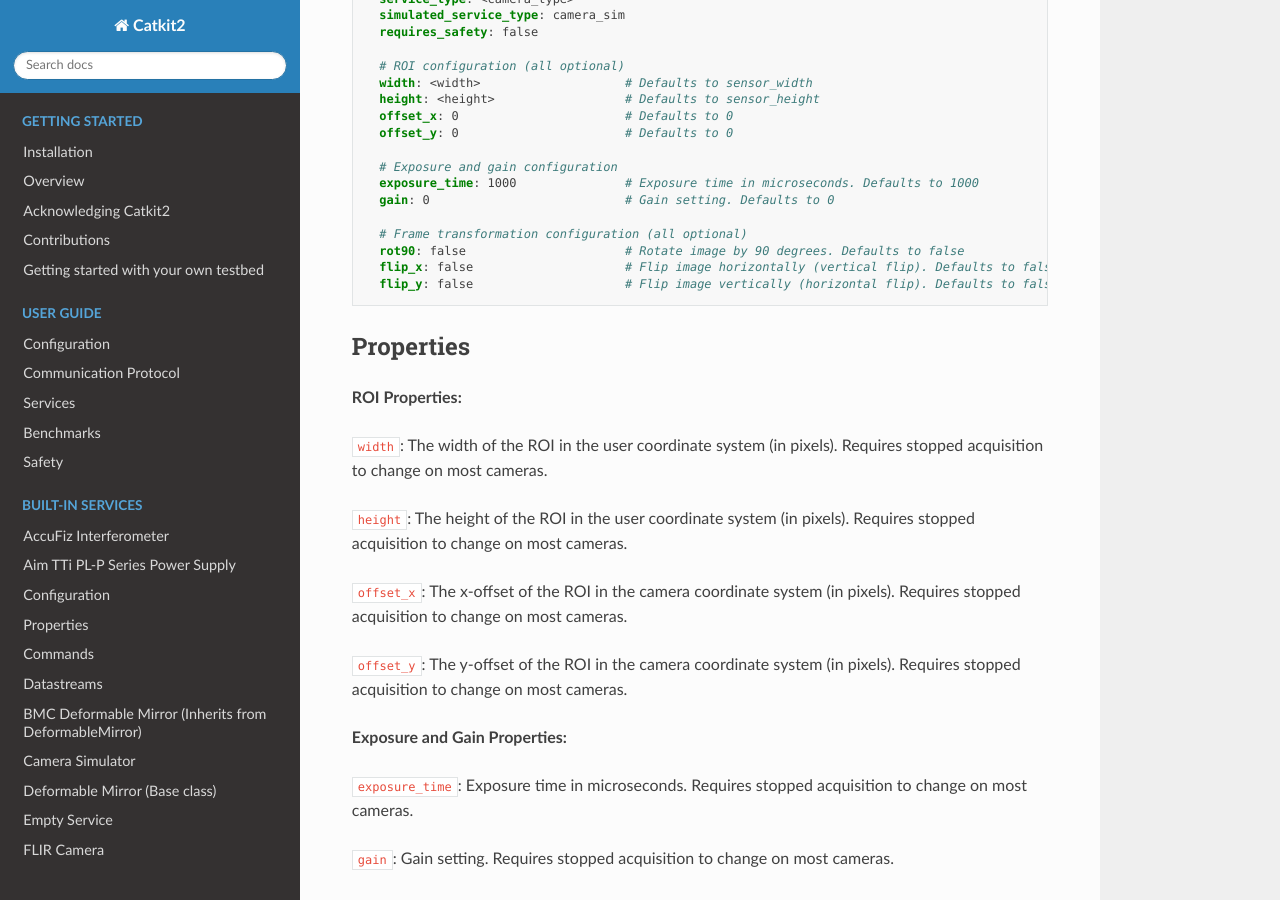
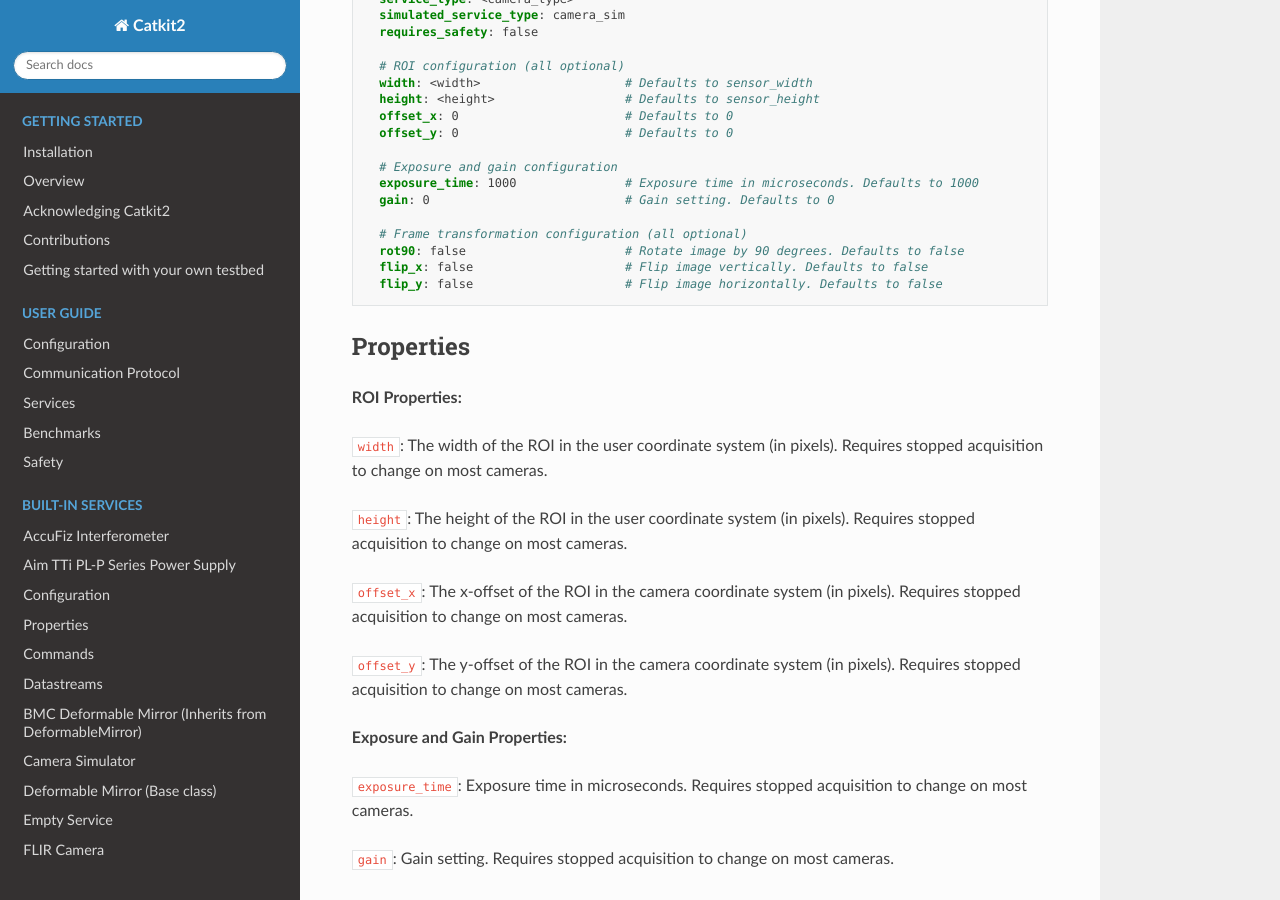
Before and after one commit to spacetelescope/catkit2, a Sphinx documentation site: the page built from docs/services/camera.rst, in a window 1280 px wide and 900 px high, scrolled down 1179 px. Built offline with Sphinx 7.4.7 and the Read the Docs theme 3.1.0, drawn with Linux system fonts in a browser that asks for light colours.

Commit message:
Fix flip language

```diff
--- a/docs/services/camera.rst
+++ b/docs/services/camera.rst
@@ -55,8 +55,8 @@ Configuration
 
       # Frame transformation configuration (all optional)
       rot90: false                      # Rotate image by 90 degrees. Defaults to false
-      flip_x: false                     # Flip image horizontally (vertical flip). Defaults to false
-      flip_y: false                     # Flip image vertically (horizontal flip). Defaults to false
+      flip_x: false                     # Flip image vertically. Defaults to false
+      flip_y: false                     # Flip image horizontally. Defaults to false
 
 Properties
 ----------
```
